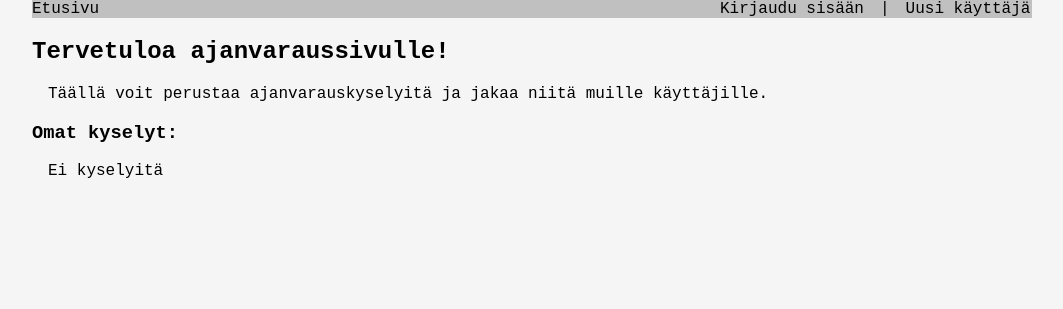
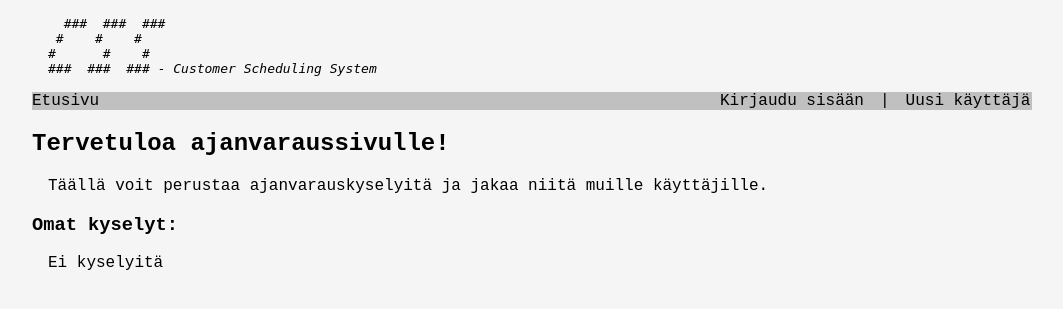
Before and after one commit to kluopaja/ajanvarausj-rjestelm-, a Flask app: page / in a window 1280 px wide. Shown: the top 309 px of the page, without its empty margins (108-1171 px from the left). Run offline with Flask 2, Linux system fonts and the light colour scheme.

Commit message:
Add placeholder site logo

```diff
--- a/static/style.css
+++ b/static/style.css
@@ -1,3 +1,6 @@
+figure.logo {
+    margin: 1em;
+}
 body {
     background: whitesmoke;
     font-family: "Courier New";
--- a/templates/base.html
+++ b/templates/base.html
@@ -6,6 +6,13 @@
         <meta name="viewport" content="width=device-width, initial-scale=1">
     </head>
     <body>
+        <figure class="logo" role="img" aria-labelldby="website-logo">
+        <pre>
+  ###  ###  ###
+ #    #    #
+#      #    #
+###  ###  ### - <i>Customer Scheduling System</i></pre>
+        </figure>
         <nav class="menu">
             <div class="main_menu">
             <ul>
```
